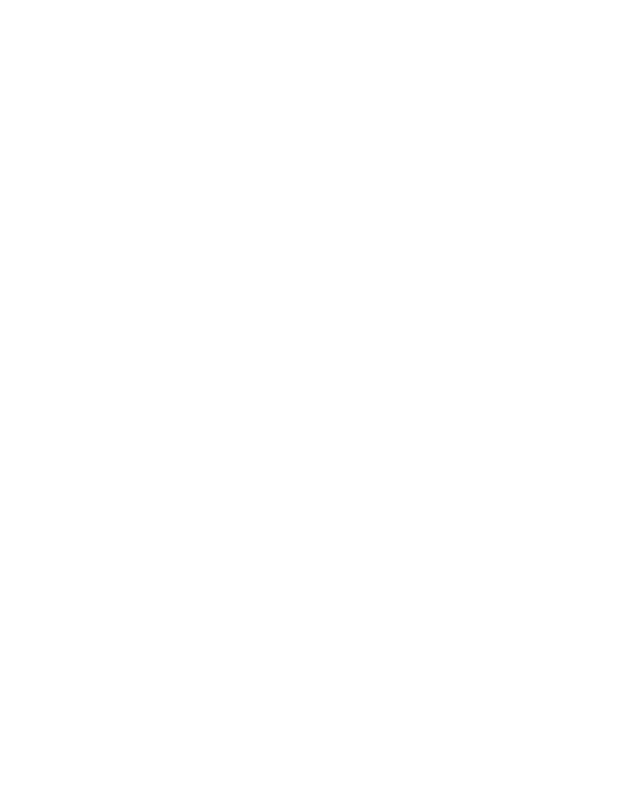
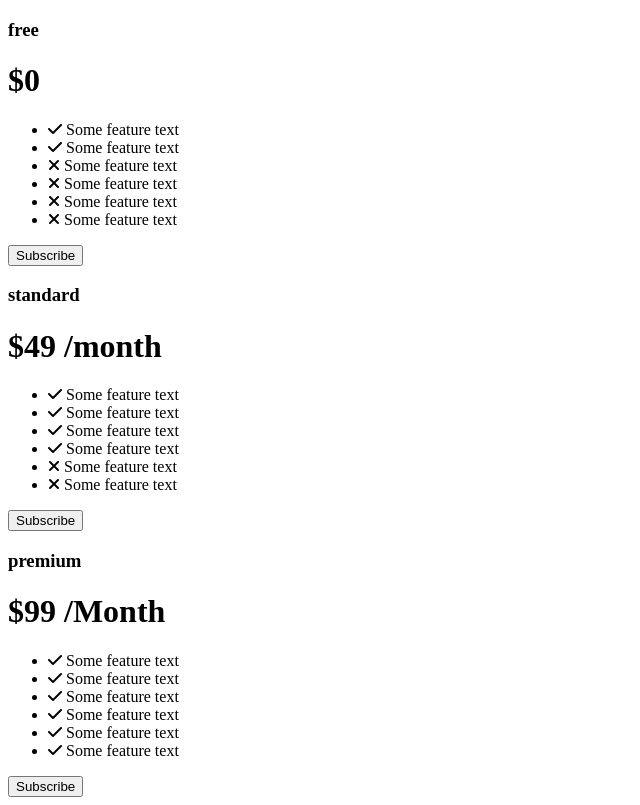
Before and after one commit to tod619/pricingCards, a plain HTML site: page index.html in a window 1280 px wide. Shown: the whole page, without its empty margins (0-640 px from the left). Drawn offline with Linux system fonts and the light colour scheme.

Commit message:
Create HTML markup for cards in style.css file

```diff
--- a/index.html
+++ b/index.html
@@ -9,6 +9,128 @@
     <title>Pricing Cards</title>
 </head>
 <body>
+    <div class="container">
+        <div class="cards-wrapper">
+            <!-- Start: Card 1 -->
+            <div class="card">
+                <header class="card-header">
+                    <h3>free</h3>
+                    <h1>$0</h1>
+                </header>
+                <div class="card-body">
+                    <ul>
+                        <li>
+                            <i class="fas fa-check"></i>
+                            Some feature text
+                        </li>
+                        <li>
+                            <i class="fas fa-check"></i>
+                            Some feature text
+                        </li>
+                        <li>
+                            <i class="fas fa-times"></i>
+                            Some feature text
+                        </li>
+                        <li>
+                            <i class="fas fa-times"></i>
+                            Some feature text
+                        </li>
+                        <li>
+                            <i class="fas fa-times"></i>
+                            Some feature text
+                        </li>
+                        <li>
+                            <i class="fas fa-times"></i>
+                            Some feature text
+                        </li>
+                    </ul>
+                </div>
+                <footer class="card-footer">
+                    <button type="button">Subscribe</button>
+                </footer>
+            </div>
+            <!-- End: Card 1 -->
 
+            <!-- Start: Card 2 -->
+            <div class="card">
+                <header class="card-header">
+                    <h3>standard</h3>
+                    <h1>$49 /<span>month</span></h1>
+                </header>
+                <div class="card-body">
+                    <ul>
+                        <li>
+                            <i class="fas fa-check"></i>
+                            Some feature text
+                        </li>
+                        <li>
+                            <i class="fas fa-check"></i>
+                            Some feature text
+                        </li>
+                        <li>
+                            <i class="fas fa-check"></i>
+                            Some feature text
+                        </li>
+                        <li>
+                            <i class="fas fa-check"></i>
+                            Some feature text
+                        </li>
+                        <li>
+                            <i class="fas fa-times"></i>
+                            Some feature text
+                        </li>
+                        <li>
+                            <i class="fas fa-times"></i>
+                            Some feature text
+                        </li>
+                    </ul>
+                </div>
+                <footer class="card-footer">
+                    <button type="button">Subscribe</button>
+                </footer>
+            </div>
+            <!-- End: Card 2 -->
+
+            <!-- Start: Card 3 -->
+            <div class="card">
+                <header class="card-header">
+                    <h3>premium</h3>
+                    <h1>$99 /<span>Month</span></h1>
+                </header>
+                <div class="card-body">
+                    <ul>
+                        <li>
+                            <i class="fas fa-check"></i>
+                            Some feature text
+                        </li>
+                        <li>
+                            <i class="fas fa-check"></i>
+                            Some feature text
+                        </li>
+                        <li>
+                            <i class="fas fa-check"></i>
+                            Some feature text
+                        </li>
+                        <li>
+                            <i class="fas fa-check"></i>
+                            Some feature text
+                        </li>
+                        <li>
+                            <i class="fas fa-check"></i>
+                            Some feature text
+                        </li>
+                        <li>
+                            <i class="fas fa-check"></i>
+                            Some feature text
+                        </li>
+                    </ul>
+                </div>
+                <footer class="card-footer">
+                    <button type="button">Subscribe</button>
+                </footer>
+            </div>
+            <!-- End: Card 3 -->
+        </div>
+    </div>
 </body>
 </html>
```
